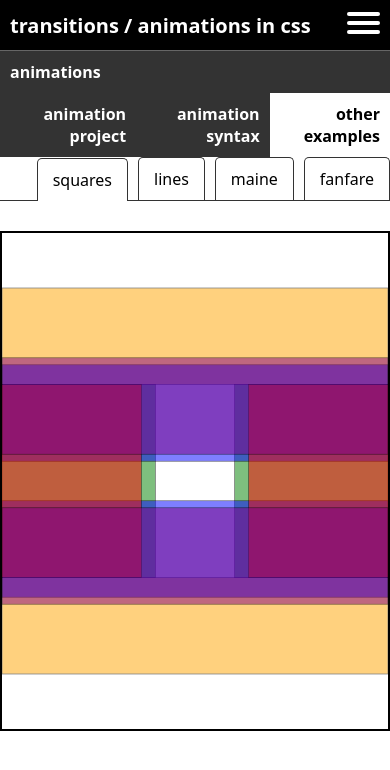
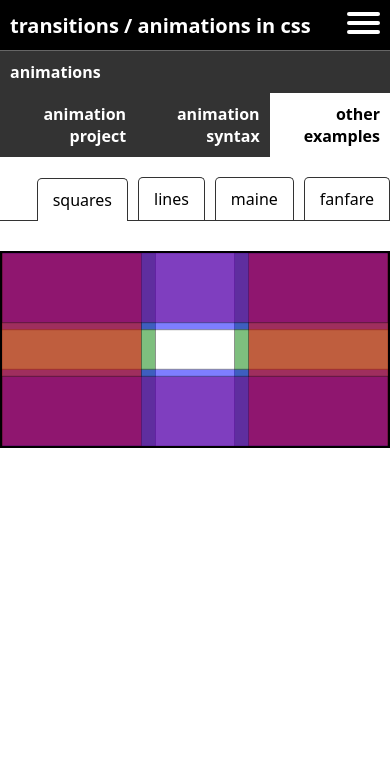
Before and after one commit to warpedpuppy/css-presentation, a React (Create React App) app: page /animations/other-examples in a window 390 px wide. Shown: the top 770 px of the page. Built offline with nearby package versions, Linux system fonts and the light colour scheme.

Commit message:
fixed squares on mobile

```diff
--- a/src/components/animations/other-animation-examples/squares/Squares.css
+++ b/src/components/animations/other-animation-examples/squares/Squares.css
@@ -1,9 +1,9 @@
 svg#squares {
   border: 2px solid black;
   width: 100%;
-  height: 500px;
   margin: 0 auto;
   display: block;
+  overflow: hidden;
 }
 svg#squares rect {
   stroke: black;
--- a/src/index.css
+++ b/src/index.css
@@ -14,3 +14,6 @@ code {
 iframe {
 	max-width: 95vw;
 }
+svg {
+	overflow: hidden;
+}
--- a/src/templates/TabTemplate.css
+++ b/src/templates/TabTemplate.css
@@ -1,5 +1,6 @@
 .tab-parent {
 	width: 100%;
+	margin-top: 20px;
 }
 
 .tabs {
@@ -44,6 +45,7 @@
 @media (min-width: 1024px) {
 	.tab-parent {
 		padding: 50px;
+		margin-top: 0;
 	}
 	.tab-body {
 		padding: 30px 0;
```
